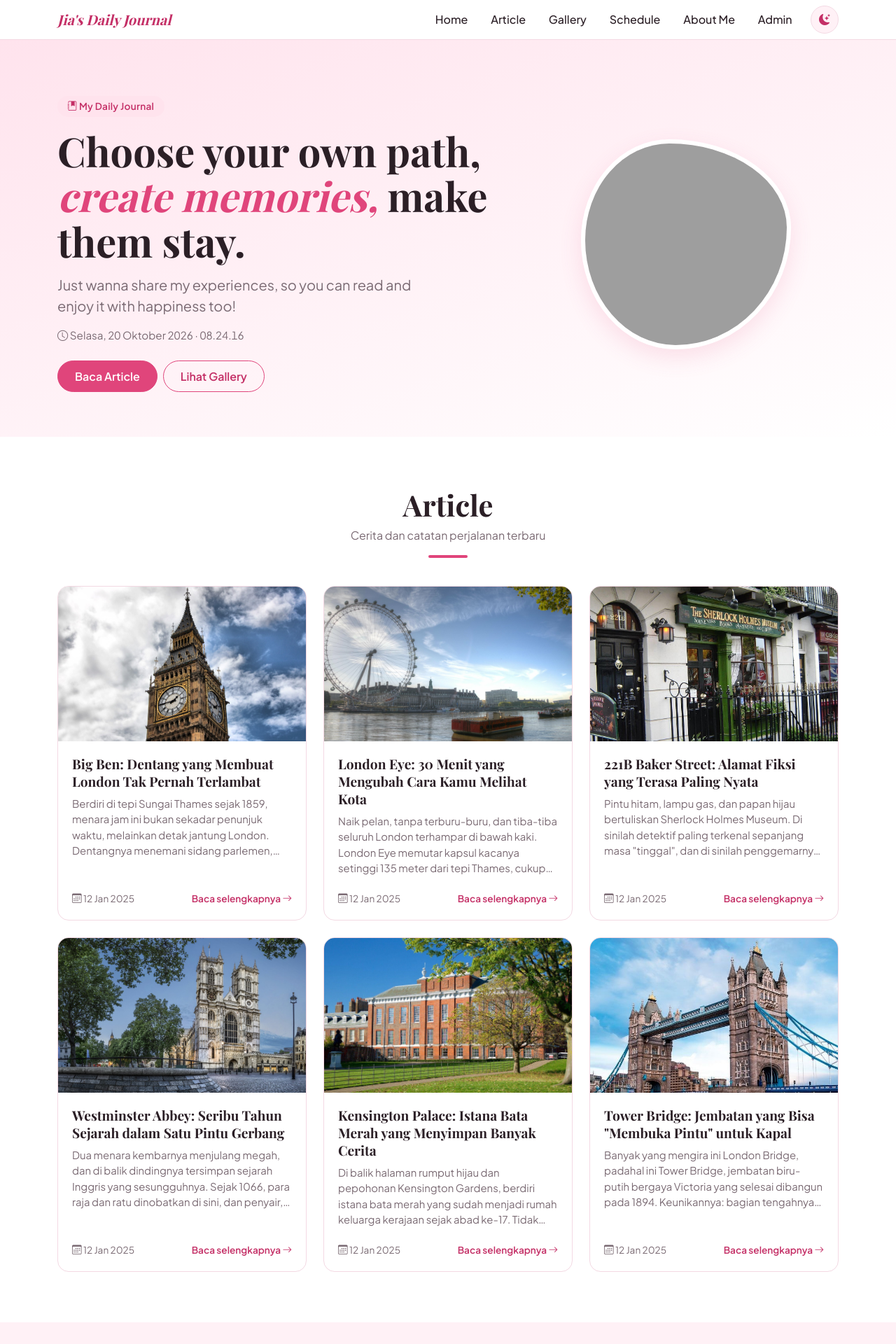
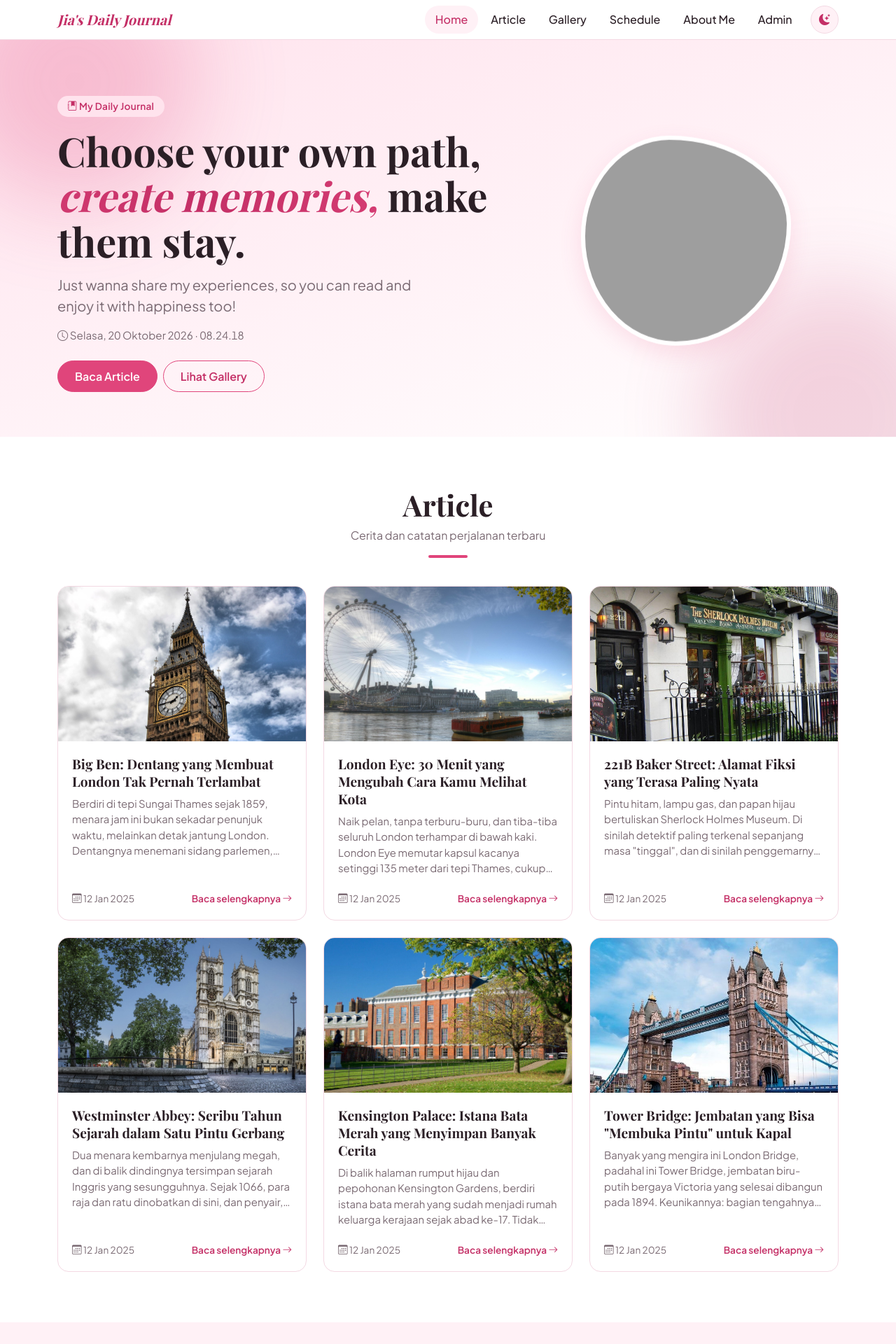
Before and after one commit to shaziaaam/dailyjournal, a PHP site: page / in a window 1280 px wide. Shown: the top 1920 px of the page at 70% size. Run offline with PHP 8.4, Linux system fonts and the light colour scheme; some web fonts are replaced; grey boxes are pictures that could not be loaded.

Commit message:
Tambah motion: reveal saat scroll, hero animasi, hover, ken burns

```diff
--- a/index.php
+++ b/index.php
@@ -135,7 +135,9 @@ $jadwal = [
                 <?php foreach ($articles as $row) { ?>
                     <div class="col">
                         <article class="article-card">
-                            <img src="img/<?= htmlspecialchars($row["gambar"]) ?>" alt="<?= htmlspecialchars($row["judul"]) ?>" loading="lazy" />
+                            <div class="thumb">
+                                <img src="img/<?= htmlspecialchars($row["gambar"]) ?>" alt="<?= htmlspecialchars($row["judul"]) ?>" loading="lazy" />
+                            </div>
                             <div class="body">
                                 <h3 class="mb-2"><?= htmlspecialchars($row["judul"]) ?></h3>
                                 <p><?= htmlspecialchars($row["isi"]) ?></p>
@@ -279,6 +281,7 @@ $jadwal = [
     integrity="sha384-C6RzsynM9kWDrMNeT87bh95OGNyZPhcTNXj1NW7RuBCsyN/o0jlpcV8Qyq46cDfL"
     crossorigin="anonymous"
     ></script>
+    <script src="motion.js"></script>
     <script>
         // tanggal dan jam di hero
         function tampilWaktu() {
--- /dev/null
+++ b/motion.js
@@ -0,0 +1,80 @@
+// Animasi halaman utama: reveal saat scroll, progres scroll, navbar, dan penanda menu aktif.
+(function () {
+    var kurangiGerak = window.matchMedia("(prefers-reduced-motion: reduce)").matches;
+
+    // elemen yang muncul saat di-scroll; delay bergantian antar saudara supaya terasa mengalir
+    var target = [
+        [".section-title", ""],
+        [".article-card", ""],
+        [".gallery-wrap", "reveal-scale"],
+        [".day-card", ""],
+        [".about-card", "reveal-scale"],
+        [".site-footer", ""]
+    ];
+
+    var daftar = [];
+    target.forEach(function (t) {
+        document.querySelectorAll(t[0]).forEach(function (el, i) {
+            el.classList.add("reveal");
+            if (t[1]) el.classList.add(t[1]);
+            el.style.setProperty("--d", (i % 3) * 120 + "ms");
+            daftar.push(el);
+        });
+    });
+
+    if ("IntersectionObserver" in window && !kurangiGerak) {
+        var io = new IntersectionObserver(function (entries) {
+            entries.forEach(function (e) {
+                if (e.isIntersecting) {
+                    e.target.classList.add("in");
+                    io.unobserve(e.target);
+                }
+            });
+        }, { threshold: 0.15, rootMargin: "0px 0px -40px 0px" });
+        daftar.forEach(function (el) { io.observe(el); });
+    } else {
+        daftar.forEach(function (el) { el.classList.add("in"); });
+    }
+
+    // bar progres scroll + bayangan navbar
+    var bar = document.createElement("div");
+    bar.className = "scroll-progress";
+    document.body.appendChild(bar);
+    var nav = document.querySelector(".site-nav");
+    var menunggu = false;
+
+    function saatScroll() {
+        var tinggi = document.documentElement.scrollHeight - window.innerHeight;
+        bar.style.transform = "scaleX(" + (tinggi > 0 ? window.scrollY / tinggi : 0) + ")";
+        if (nav) nav.classList.toggle("scrolled", window.scrollY > 10);
+        menunggu = false;
+    }
+
+    window.addEventListener("scroll", function () {
+        if (!menunggu) {
+            menunggu = true;
+            requestAnimationFrame(saatScroll);
+        }
+    }, { passive: true });
+    saatScroll();
+
+    // tandai menu navbar sesuai section yang sedang dilihat
+    var links = document.querySelectorAll('.site-nav .nav-link[href^="#"]');
+    var sections = [];
+    links.forEach(function (a) {
+        var s = a.getAttribute("href") === "#" ? document.getElementById("hero") : document.querySelector(a.getAttribute("href"));
+        if (s) sections.push({ link: a, el: s });
+    });
+
+    if ("IntersectionObserver" in window) {
+        var spy = new IntersectionObserver(function (entries) {
+            entries.forEach(function (e) {
+                if (!e.isIntersecting) return;
+                sections.forEach(function (s) {
+                    s.link.classList.toggle("active", s.el === e.target);
+                });
+            });
+        }, { rootMargin: "-45% 0px -50% 0px" });
+        sections.forEach(function (s) { spy.observe(s.el); });
+    }
+})();
--- a/style.css
+++ b/style.css
@@ -585,3 +585,277 @@ html {
 .back-link:hover {
     text-decoration: underline;
 }
+
+/* ======================= MOTION ======================= */
+@keyframes fadeUp {
+    from { opacity: 0; transform: translateY(24px); }
+    to { opacity: 1; transform: none; }
+}
+
+@keyframes popIn {
+    from { opacity: 0; transform: scale(0.85) rotate(-4deg); }
+    to { opacity: 1; transform: none; }
+}
+
+@keyframes floaty {
+    0%, 100% { transform: translateY(0); }
+    50% { transform: translateY(-12px); }
+}
+
+@keyframes drift {
+    0%, 100% { transform: translate(0, 0) scale(1); }
+    50% { transform: translate(30px, 22px) scale(1.12); }
+}
+
+@keyframes shimmer {
+    to { background-position: -200% 0; }
+}
+
+@keyframes kenburns {
+    from { transform: scale(1); }
+    to { transform: scale(1.09); }
+}
+
+@keyframes glowPulse {
+    0%, 100% { box-shadow: 0 0 0 0 rgba(var(--bs-danger-rgb), 0.35); }
+    50% { box-shadow: 0 0 0 10px rgba(var(--bs-danger-rgb), 0); }
+}
+
+/* bar progres scroll */
+.scroll-progress {
+    position: fixed;
+    top: 0;
+    left: 0;
+    width: 100%;
+    height: 3px;
+    background: linear-gradient(90deg, var(--accent), var(--accent-strong));
+    transform: scaleX(0);
+    transform-origin: left;
+    z-index: 2000;
+    pointer-events: none;
+}
+
+/* navbar bayangan saat di-scroll */
+.site-nav {
+    transition: box-shadow 0.3s, background-color 0.3s;
+}
+
+.site-nav.scrolled {
+    box-shadow: 0 6px 24px rgba(var(--bs-danger-rgb), 0.12);
+}
+
+.site-nav .nav-link {
+    transition: color 0.2s, background-color 0.2s;
+}
+
+/* hero: elemen masuk bergantian */
+.hero {
+    position: relative;
+    overflow: hidden;
+}
+
+.hero::before,
+.hero::after {
+    content: "";
+    position: absolute;
+    border-radius: 50%;
+    filter: blur(60px);
+    pointer-events: none;
+    animation: drift 14s ease-in-out infinite;
+}
+
+.hero::before {
+    width: 320px;
+    height: 320px;
+    background: var(--accent);
+    top: -120px;
+    left: -80px;
+    opacity: 0.25;
+}
+
+.hero::after {
+    width: 380px;
+    height: 380px;
+    background: var(--accent-strong);
+    bottom: -160px;
+    right: -100px;
+    opacity: 0.2;
+    animation-delay: -6s;
+}
+
+.hero .container {
+    position: relative;
+    z-index: 1;
+}
+
+.hero .eyebrow,
+.hero h1,
+.hero .lead,
+.hero .clock,
+.hero .btn {
+    animation: fadeUp 0.8s cubic-bezier(0.2, 0.7, 0.2, 1) both;
+}
+
+.hero .eyebrow { animation-delay: 0.05s; }
+.hero h1 { animation-delay: 0.18s; }
+.hero .lead { animation-delay: 0.32s; }
+.hero .clock { animation-delay: 0.44s; }
+.hero .btn:nth-of-type(1) { animation-delay: 0.56s; }
+.hero .btn:nth-of-type(2) { animation-delay: 0.66s; }
+
+.hero-photo {
+    animation: popIn 0.9s cubic-bezier(0.2, 0.8, 0.2, 1) 0.2s both, floaty 6s ease-in-out 1.2s infinite;
+}
+
+.hero h1 em {
+    background: linear-gradient(90deg, var(--accent), var(--accent-strong), var(--accent));
+    background-size: 200% 100%;
+    -webkit-background-clip: text;
+    background-clip: text;
+    -webkit-text-fill-color: transparent;
+    animation: shimmer 5s linear infinite;
+}
+
+/* tombol: gerak halus saat hover */
+.btn-accent,
+.btn-ghost {
+    transition: transform 0.2s, box-shadow 0.2s, background-color 0.2s;
+}
+
+.btn-accent:hover,
+.btn-ghost:hover {
+    transform: translateY(-2px);
+    box-shadow: var(--shadow);
+}
+
+.btn-accent:active,
+.btn-ghost:active {
+    transform: translateY(0);
+}
+
+.theme-toggle i {
+    transition: transform 0.4s;
+}
+
+.theme-toggle:hover i {
+    transform: rotate(25deg) scale(1.1);
+}
+
+/* reveal saat scroll (kelas .js dipasang theme.js, jadi tanpa JS konten tetap terlihat) */
+.js .reveal {
+    opacity: 0;
+    transform: translateY(32px);
+    transition: opacity 0.7s cubic-bezier(0.2, 0.7, 0.2, 1), transform 0.7s cubic-bezier(0.2, 0.7, 0.2, 1);
+    transition-delay: var(--d, 0ms);
+}
+
+.js .reveal.reveal-scale {
+    transform: scale(0.94);
+}
+
+.js .reveal.in {
+    opacity: 1;
+    transform: none;
+}
+
+/* garis bawah judul section memanjang */
+.section-title::after {
+    transition: width 0.7s cubic-bezier(0.2, 0.7, 0.2, 1) 0.25s;
+}
+
+.js .section-title.reveal::after {
+    width: 0;
+}
+
+.js .section-title.reveal.in::after {
+    width: 56px;
+}
+
+/* article: gambar zoom saat hover */
+.article-card {
+    transition: transform 0.25s, box-shadow 0.25s, background-color 0.3s, border-color 0.3s;
+}
+
+.article-card .thumb {
+    overflow: hidden;
+}
+
+.article-card .thumb img {
+    transition: transform 0.6s cubic-bezier(0.2, 0.7, 0.2, 1);
+}
+
+.article-card:hover .thumb img {
+    transform: scale(1.07);
+}
+
+.read-more i {
+    display: inline-block;
+    transition: transform 0.2s;
+}
+
+.read-more:hover i {
+    transform: translateX(4px);
+}
+
+/* gallery: efek zoom pelan pada foto aktif */
+.gallery-wrap .carousel-item.active img {
+    animation: kenburns 9s ease-out forwards;
+}
+
+/* schedule */
+.day-card {
+    transition: transform 0.25s, box-shadow 0.25s, border-color 0.25s, background-color 0.3s;
+}
+
+.day-card:hover {
+    transform: translateY(-5px);
+    box-shadow: var(--shadow);
+}
+
+.day-card.today {
+    animation: glowPulse 2.4s ease-out infinite;
+}
+
+/* about */
+.about-card,
+.login-card {
+    transition: background-color 0.3s, border-color 0.3s;
+}
+
+.about-card img {
+    transition: transform 0.4s cubic-bezier(0.2, 0.7, 0.2, 1);
+}
+
+.about-card img:hover {
+    transform: scale(1.06) rotate(-3deg);
+}
+
+/* login & admin */
+.login-card {
+    animation: fadeUp 0.7s cubic-bezier(0.2, 0.7, 0.2, 1) both;
+}
+
+.login-logo {
+    animation: popIn 0.8s cubic-bezier(0.2, 0.8, 0.2, 1) 0.2s both;
+}
+
+#content {
+    animation: fadeUp 0.5s ease both;
+}
+
+/* hormati pengaturan "kurangi gerakan" */
+@media (prefers-reduced-motion: reduce) {
+    *, *::before, *::after {
+        animation: none !important;
+        transition-duration: 0.01ms !important;
+    }
+
+    .js .reveal {
+        opacity: 1;
+        transform: none;
+    }
+
+    .js .section-title.reveal::after {
+        width: 56px;
+    }
+}
--- a/theme.js
+++ b/theme.js
@@ -1,5 +1,8 @@
 // Dimuat di <head> supaya tema terpasang sebelum halaman tampil (tanpa kedip).
 (function () {
+    // penanda JS aktif: animasi reveal hanya menyembunyikan konten jika JS jalan
+    document.documentElement.classList.add("js");
+
     var tema = null;
     try {
         tema = localStorage.getItem("tema");
```
